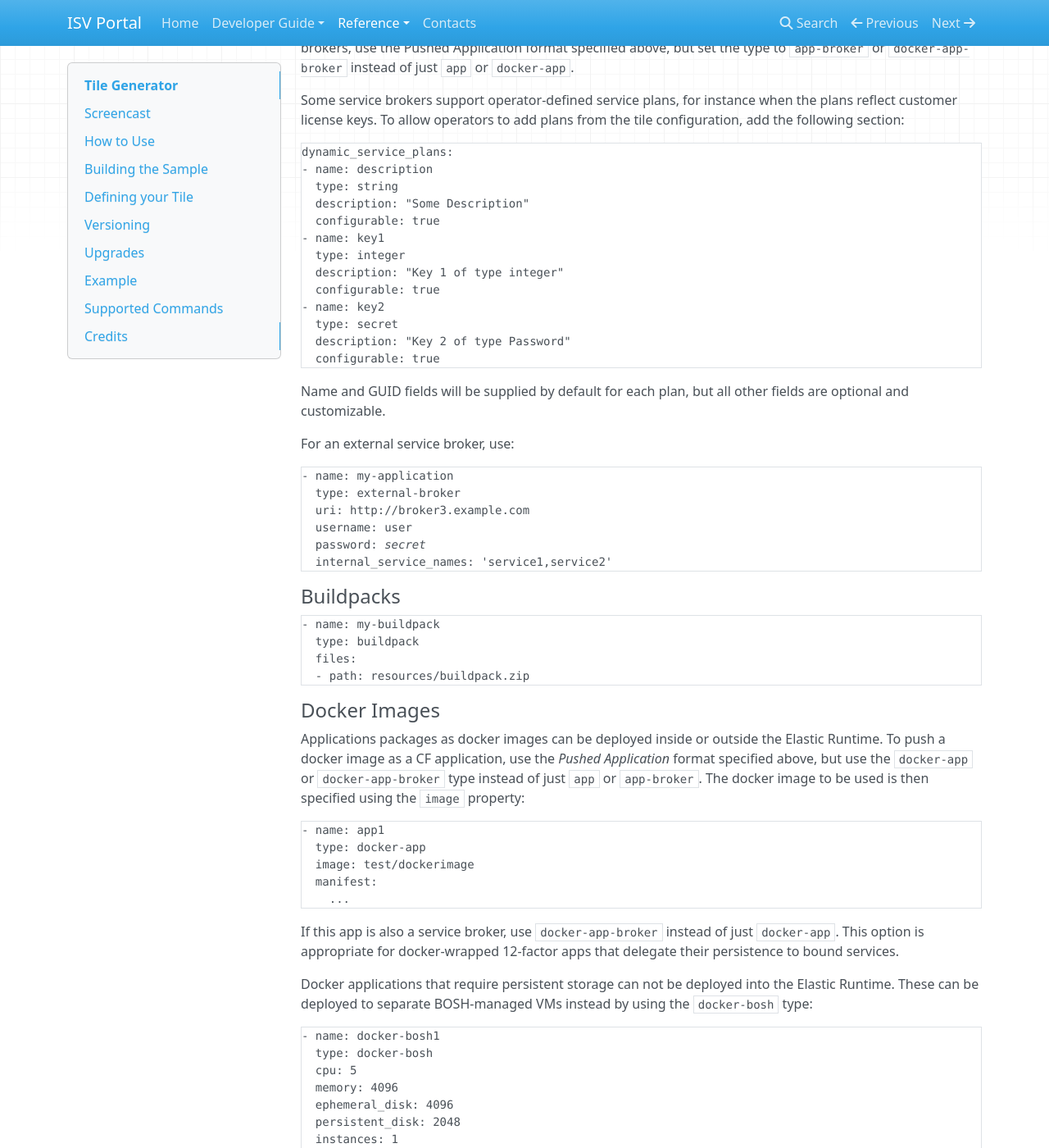
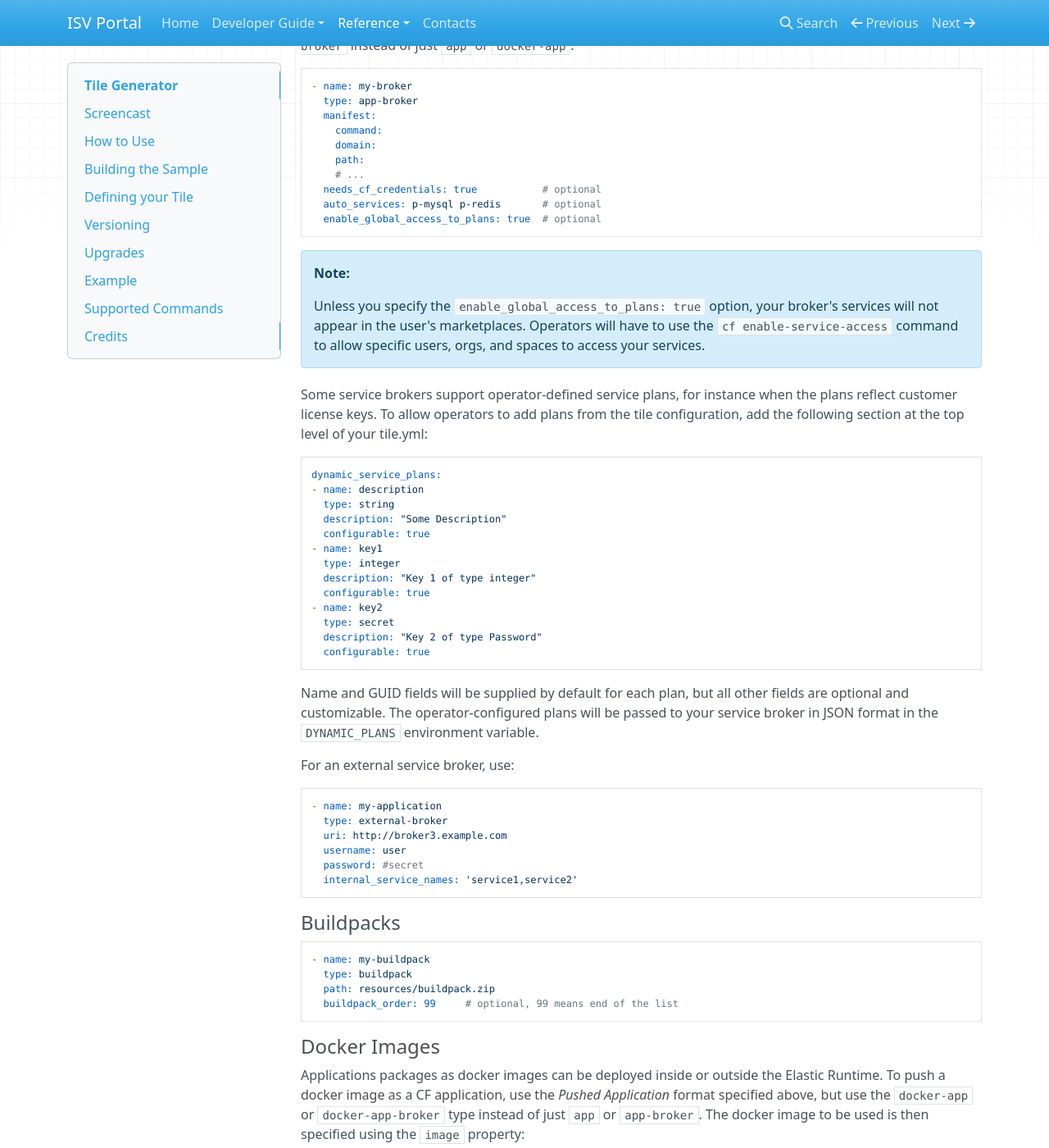
Before and after one commit to vmware-archive/isv-portal, an MkDocs documentation site: the page built from docs/tile-generator.md, in a window 1280 px wide and 1400 px high, scrolled down 3969 px. Shown: the whole window at 82% size. Built offline with MkDocs 1.6.1, drawn with Linux system fonts in a browser that asks for light colours; nearby versions of some CDN libraries; old or Windows-style settings are respelled for this version of MkDocs; some of the changed text lies outside the part shown.

Commit message:
Updated package documentation for tile generator

````diff
--- a/docs/tile-generator.md
+++ b/docs/tile-generator.md
@@ -134,11 +134,11 @@ each package entry depends on the type of package you are adding.
 Applications (including service brokers) that are being `cf push`ed into the
 Elastic Runtime use the following format:
 
-<pre>
+```yaml
 - name: my-application
-  type: app <i>or</i> app-broker
+  type: app # or app-broker
   manifest:
-    <i># any options that you would normally specify in a cf manifest.yml, including</i>
+    # any options that you would normally specify in a cf manifest.yml, including</i>
     buildpack:
     command:
     domain:
@@ -148,11 +148,11 @@ Elastic Runtime use the following format:
     path:
     env:
     services:
-  health_check: none                 <i># optional</i>
-  configurable_persistence: true     <i># optional</i>
-  needs_cf_credentials: true         <i># optional</i>
-  auto_services: p-mysql p-redis     <i># optional</i>
-</pre>
+  health_check: none                 # optional
+  configurable_persistence: true     # optional
+  needs_cf_credentials: true         # optional
+  auto_services: p-mysql p-redis     # optional
+```
 
 Note: for applications that are normally pushed as multiple files (node.js for example)
 you should zip up the project files plus all dependencies into a single zip file, then
@@ -188,13 +188,32 @@ services to interact with the Cloud Controller.
 Most modern service brokers are pushed into the Elastic Runtime as normal
 CF applications. For these types of brokers, use the Pushed Application format
 specified above, but set the type to `app-broker` or `docker-app-broker` instead
-of just `app` or `docker-app`.
+of just `app` or `docker-app`:
+
+```
+- name: my-broker
+  type: app-broker
+  manifest:
+    command:
+    domain:
+    path:
+    # ...
+  needs_cf_credentials: true           # optional
+  auto_services: p-mysql p-redis       # optional
+  enable_global_access_to_plans: true  # optional
+```
+
+!!! note "Note:"
+    Unless you specify the `enable_global_access_to_plans: true` option, your
+    broker's services will not appear in the user's marketplaces.
+    Operators will have to use the `cf enable-service-access` command to allow
+    specific users, orgs, and spaces to access your services.
 
 Some service brokers support operator-defined service plans, for instance when
 the plans reflect customer license keys. To allow operators to add plans from
-the tile configuration, add the following section:
+the tile configuration, add the following section at the top level of your tile.yml:
 
-<pre>
+```
 dynamic_service_plans:
 - name: description
   type: string
@@ -208,30 +227,31 @@ dynamic_service_plans:
   type: secret
   description: "Key 2 of type Password"
   configurable: true
-</pre>
+```
 
 Name and GUID fields will be supplied by default for each plan, but all other fields
-are optional and customizable.
+are optional and customizable. The operator-configured plans will be passed to your
+service broker in JSON format in the `DYNAMIC_PLANS` environment variable.
 
 For an external service broker, use:
 
-<pre>
+```
 - name: my-application
   type: external-broker
   uri: http://broker3.example.com
   username: user
-  password: <i>secret</i>
+  password: #secret
   internal_service_names: 'service1,service2'
-</pre>
+```
 
 #### Buildpacks
 
-<pre>
+```
 - name: my-buildpack
   type: buildpack
-  files:
-  - path: resources/buildpack.zip
-</pre>
+  path: resources/buildpack.zip
+  buildpack_order: 99     # optional, 99 means end of the list
+```
 
 #### Docker Images
 
@@ -241,13 +261,13 @@ format specified above, but use the `docker-app` or `docker-app-broker` type ins
 of just `app` or `app-broker`. The docker image to be used is then specified using
 the `image` property:
 
-<pre>
+```
 - name: app1
   type: docker-app
   image: test/dockerimage
   manifest:
     ...
-</pre>
+```
 
 If this app is also a service broker, use `docker-app-broker` instead of just
 `docker-app`. This option is appropriate for docker-wrapped 12-factor apps that
@@ -257,7 +277,7 @@ Docker applications that require persistent storage can not be deployed into
 the Elastic Runtime. These can be deployed to separate BOSH-managed VMs instead
 by using the `docker-bosh` type:
 
-<pre>
+```
 - name: docker-bosh1
   type: docker-bosh
   cpu: 5
@@ -292,9 +312,11 @@ by using the `docker-bosh` type:
       - mysql
       bind_ports:
       - "9200:9200"
-</pre>
+```
+
 If a docker image cannot be downloaded by BOSH dynamically, its better to provide a ready made docker image and package it as part of the BOSH release. In that case, specify the image as a local file.
-<pre>
+
+```
 - name: docker-bosh2
   type: docker-bosh
   files:
@@ -312,7 +334,7 @@ If a docker image cannot be downloaded by BOSH dynamically, its better to provid
       - "EXAMPLE_VAR=1"
       # See below on custom forms/variables and binding it to the docker env variable
       - "custom_variable_name=((.properties.customer_name.value))"
-</pre>
+```
 
 ### Custom Forms and Properties
 
@@ -374,14 +396,14 @@ service brokers and docker-based applications) that are being pushed into the
 Elastic Runtime can automatically be bound to services through the `auto_services`
 feature:
 
-<pre>
+```
 - name: app1
   type: app
   auto_services:
   - name: p-mysql
     plan: 100mb-dev
   - name: p-redis
-</pre>
+```
 
 You can specify any number of service names, optionally specifying a specific
 plan. During deployment, the generated tile will create an instance of each
@@ -391,10 +413,11 @@ package.
 Service instances provisioned this way survive updates, but will be deleted
 when the tile is uninstalled.
 
-*NOTE* that the name is the name of the provided *service*, *not* the *broker*.
-In many cases these are not the same, and a single broker may even offer
-multiple services. Use `cf marketplace` to see the services and plans
-available from installed brokers.
+!!! note "Note:"
+    The name is the name of the provided *service, not the broker*.
+    In many cases these are not the same, and a single broker may even offer
+    multiple services. Use `cf service-access` to see the services and plans
+    offered by installed service brokers.
 
 If you do not specify a plan, the tile generator will use the first plan
 listed for the service in the broker catalog. It is a good idea to always
@@ -435,11 +458,11 @@ appending `-org` and `-space`, respectively. The default memory quota for a
 newly created or will be 1024 (1G). You can change any of these defaults by
 specifying the following properties in `tile.yml`:
 
-<pre>
+```
 org: test-org
 org_quota: 4096
 space: test-space
-</pre>
+```
 
 ### Security
 
@@ -447,9 +470,9 @@ If your cf packages need outbound access (including access to other packages
 within the same tile), you will need to apply an appropriate security group.
 The following option will remove all constraints on outbound traffic:
 
-<pre>
+```
 apply_open_security_group: true
-</pre>
+```
 
 ### Stemcells
 
@@ -459,11 +482,11 @@ CF command lines and/or the docker daemon. But if you have specific stemcell
 requirements, you can override the defaults in your `tile.yml` file by including
 a `stemcell-criteria` section and replacing the appopriate values:
 
-<pre>
+```yaml
 stemcell_criteria:
   os: 'ubunty-trusty'
-  version: '3146.5'     <i>NOTE: You must quote the version to force the type to be string</i>
-</pre>
+  version: '3146.5'     #NOTE: You must quote the version to force the type to be string
+```
 
 ## Versioning
 
@@ -528,9 +551,9 @@ to build including the CF CLI download and the BOSH release generation.
 
 ## Supported Commands
 
-```
-init [<tile-name>]
-build [patch|minor|major|<version>]
+```bash
+tile init [<tile-name>]
+tile build [patch|minor|major|<version>]
 ```
 
 ## Credits
````
